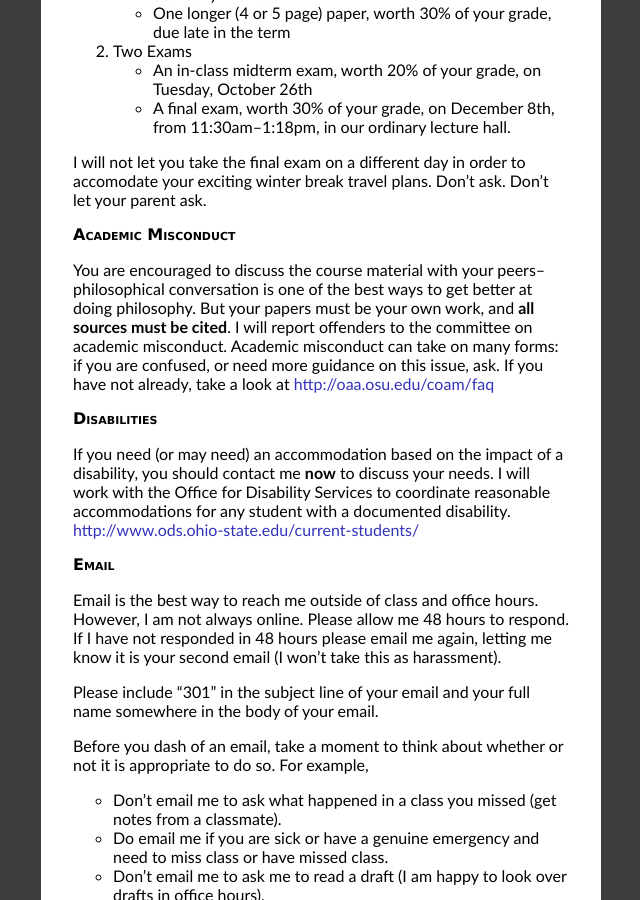
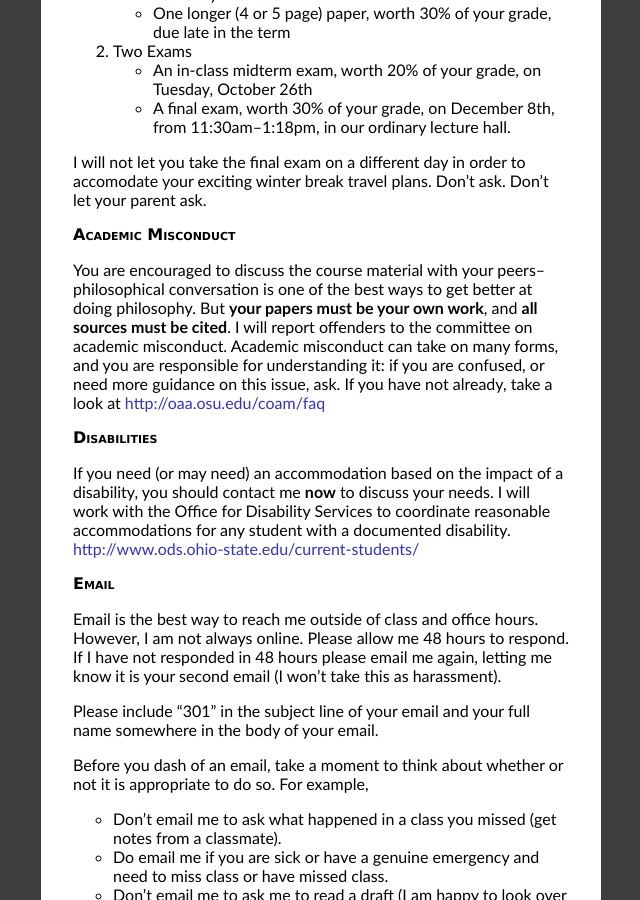
Before and after one commit to dsanson/dsanson.github.com, a Jekyll site: the page built from 301f2010/syllabus.markdown, in a window 1280 px wide and 900 px high, scrolled down 770 px. Shown: the whole window, without its empty margins (319-959 px from the left). Built offline with Jekyll 4.4.1, drawn with Linux system fonts in a browser that asks for light colours; Markdown is read by kramdown in place of the engine named in the settings; comment, search, counter and statistics services are not loaded.

Commit message:
301 syllabus again

```diff
--- a/301f2010/syllabus.markdown
+++ b/301f2010/syllabus.markdown
@@ -45,7 +45,7 @@ I will not let you take the final exam on a different day in order to accomodate
 
 ## Academic Misconduct  ##
 
-You are encouraged to discuss the course material with your peers--philosophical conversation is one of the best ways to get better at doing philosophy. But your papers must be your own work, and **all sources must be cited**. I will report offenders to the committee on academic misconduct. Academic misconduct can take on many forms: if you are confused, or need more guidance on this issue, ask. If you have not already, take a look at <http://oaa.osu.edu/coam/faq>
+You are encouraged to discuss the course material with your peers--philosophical conversation is one of the best ways to get better at doing philosophy. But **your papers must be your own work**, and **all sources must be cited**. I will report offenders to the committee on academic misconduct. Academic misconduct can take on many forms, and you are responsible for understanding it: if you are confused, or need more guidance on this issue, ask. If you have not already, take a look at <http://oaa.osu.edu/coam/faq>
 
 ## Disabilities ##
 
```
